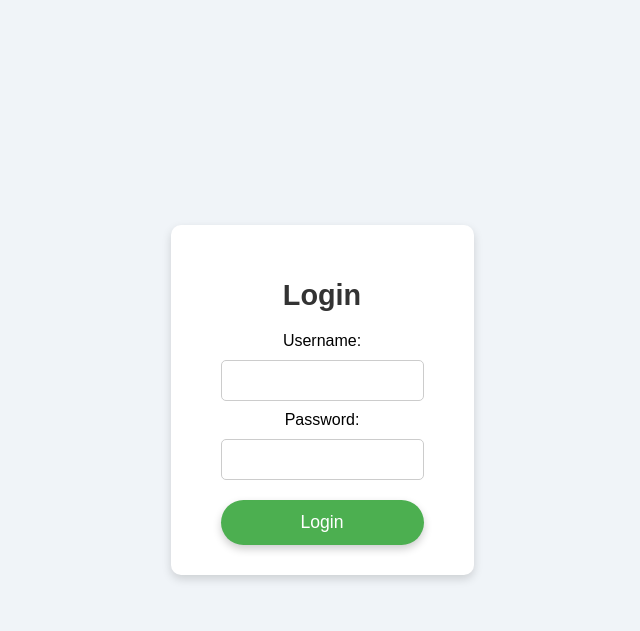
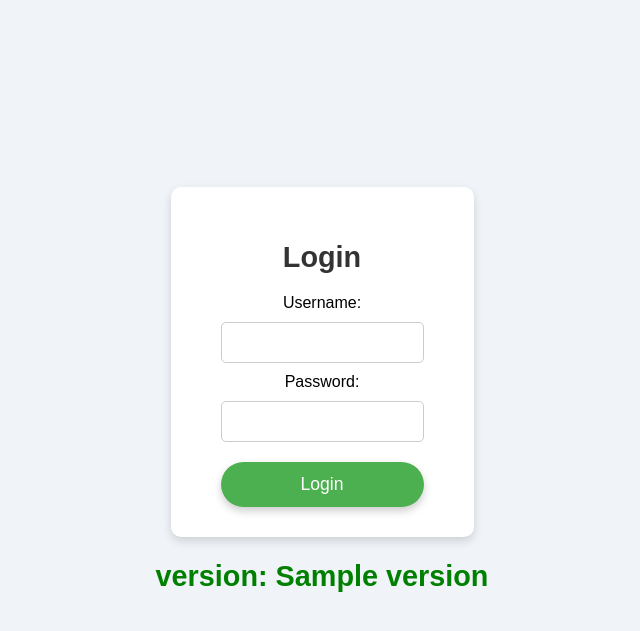
Before and after one commit to V0vaG/vovastl_src, a Python web app: template app/templates/login.html in a window 1280 px wide. Shown: the top 631 px of the page, without its empty margins (318-958 px from the left). Run offline with Jinja, Linux system fonts and the light colour scheme; the template is opened without the code that fills it: most values are stand-ins (such as "Sample title", 1, 10 or a date in 2020).

Commit message:
Update login.html

```diff
--- a/app/templates/login.html
+++ b/app/templates/login.html
@@ -162,5 +162,6 @@
         <span id="popupMessage"></span>
         <button class="close-btn" onclick="closePopup()">✖</button>
     </div>
+    <h2 ID="version:" style="color:green;">version: {{version}}</h2>
 </body>
 </html>
```
